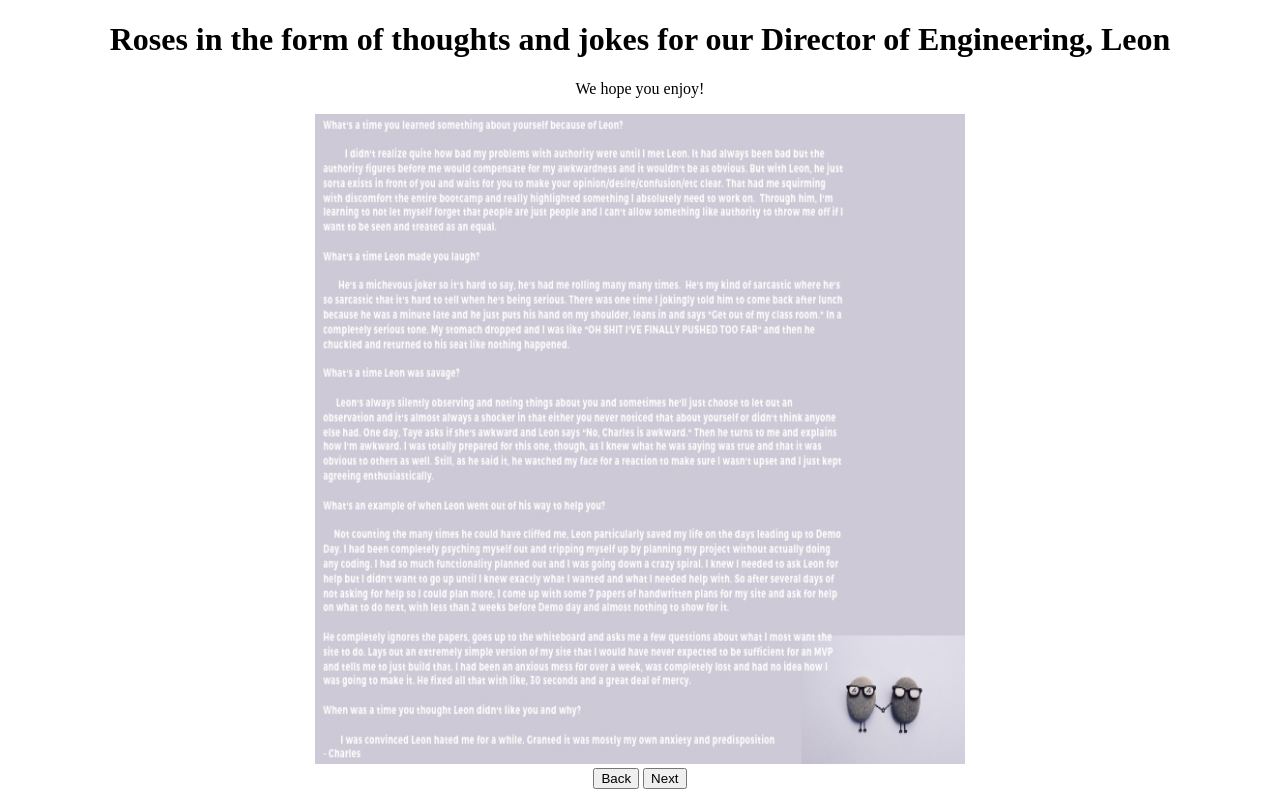
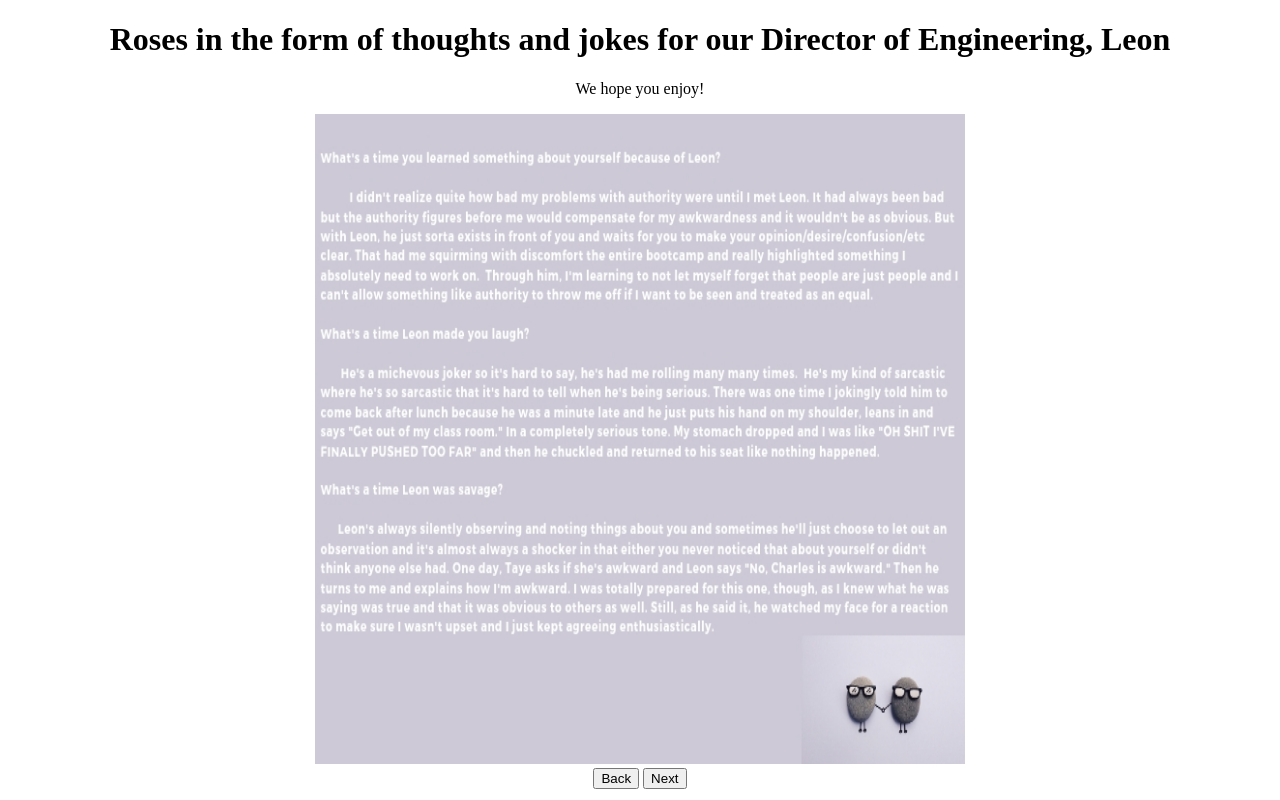
Before and after one commit to JacintaCodes/weloveourinstructor, a plain HTML site: page index.html in a window 1280 px wide. Drawn offline with nearby package versions, Linux system fonts and the light colour scheme.

Commit message:
first commit

```diff
--- a/index.html
+++ b/index.html
@@ -9,7 +9,7 @@
     <h1>Roses in the form of thoughts and jokes for our Director of Engineering, Leon</h1>
     <p>We hope you enjoy!</p>
     <section class="leon">
-      <img src="img/charles.jpg" alt="Our Thoughts">
+      <img src="img/charles1.jpg" alt="Our Thoughts">
     </section>
     <section>
       <button id="leonback" type="button" name="button">Back</button>
--- a/js/main.js
+++ b/js/main.js
@@ -4,7 +4,7 @@
 
 let rotation = 0;
 
-let imgs = ['img/charles.jpg', 'img/chris.jpg']
+let imgs = ['img/charles1.jpg', 'img/charles2.jpg', 'img/chris.jpg']
 
 function swap(){
   $('section.leon img').attr('src', imgs[rotation])
```
Also changed, not shown: img/charles1.jpg (added), img/charles2.jpg (added).
